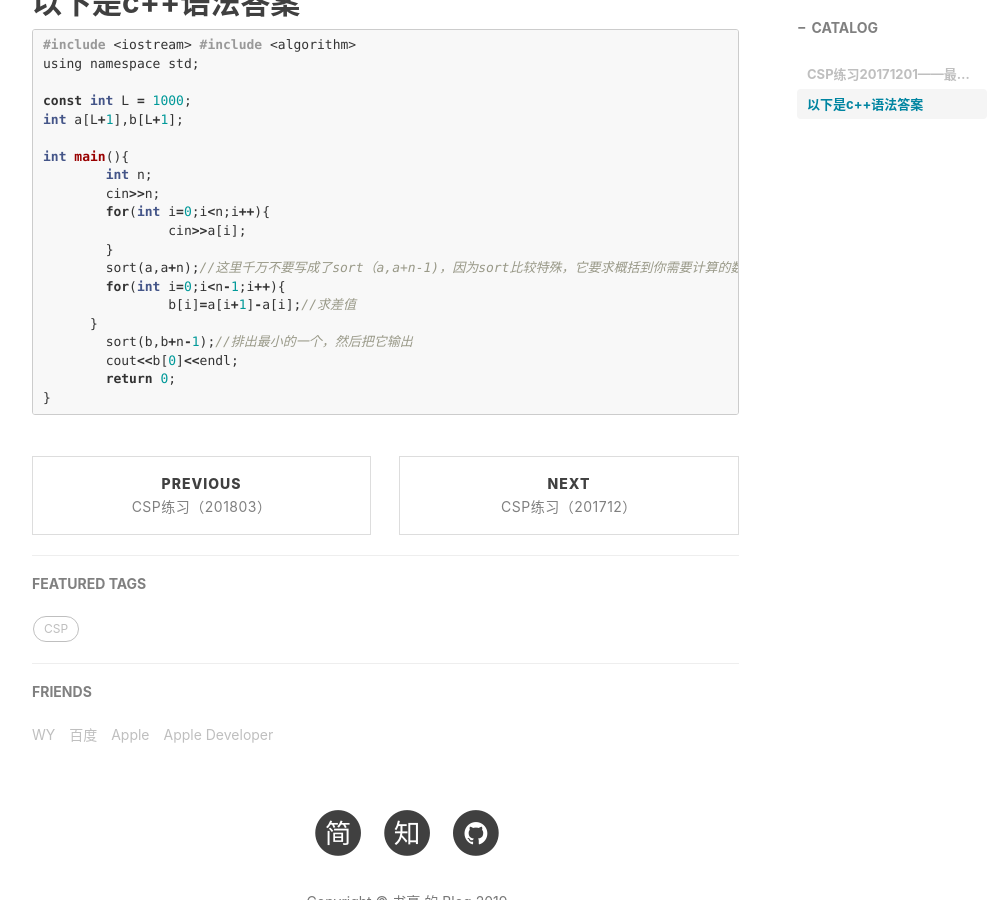
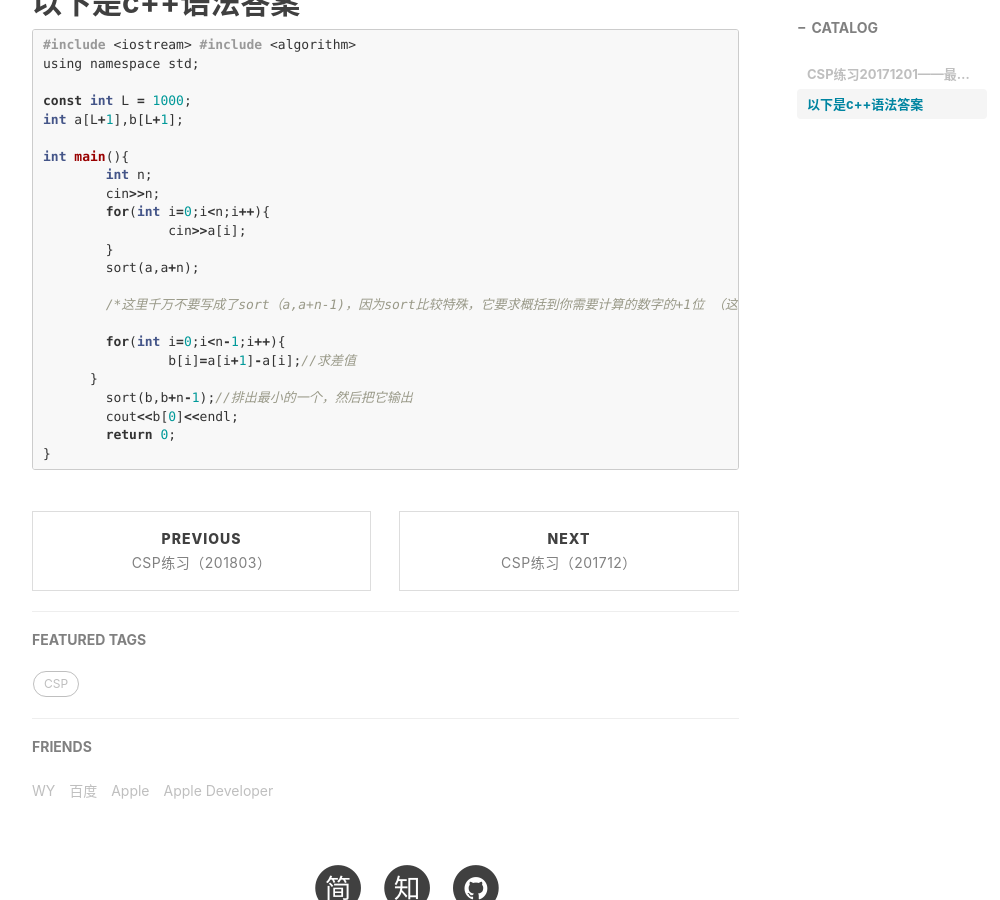
Before and after one commit to qiletian666/qiletian666.github.io, a Jekyll site: the page built from _posts/2019-07-19-csp练习1.md, in a window 1280 px wide and 900 px high, scrolled down 2139 px. Shown: the whole window, without its empty margins (233-1233 px from the left). Built offline with Jekyll 4.4.1, drawn with Linux system fonts in a browser that asks for light colours; nearby versions of some CDN libraries; comment, search, counter and statistics services are not loaded.

```diff
--- a/_posts/2019-07-19-csp练习1.md
+++ b/_posts/2019-07-19-csp练习1.md
@@ -77,7 +77,11 @@ int main(){
 	for(int i=0;i<n;i++){
 		cin>>a[i];
 	}
-	sort(a,a+n);//这里千万不要写成了sort（a,a+n-1)，因为sort比较特殊，它要求概括到你需要计算的数字的+1位（这一位是不存在的，这里只是为了方便你计算），但其实这个排序只会排到第a+n-1位
+	sort(a,a+n);
+
+	/*这里千万不要写成了sort（a,a+n-1)，因为sort比较特殊，它要求概括到你需要计算的数字的+1位
+	（这一位是不存在的，这里只是为了方便你计算），但其实这个排序只会排到第a+n-1位 */
+
 	for(int i=0;i<n-1;i++){
 		b[i]=a[i+1]-a[i];//求差值
       }
```
